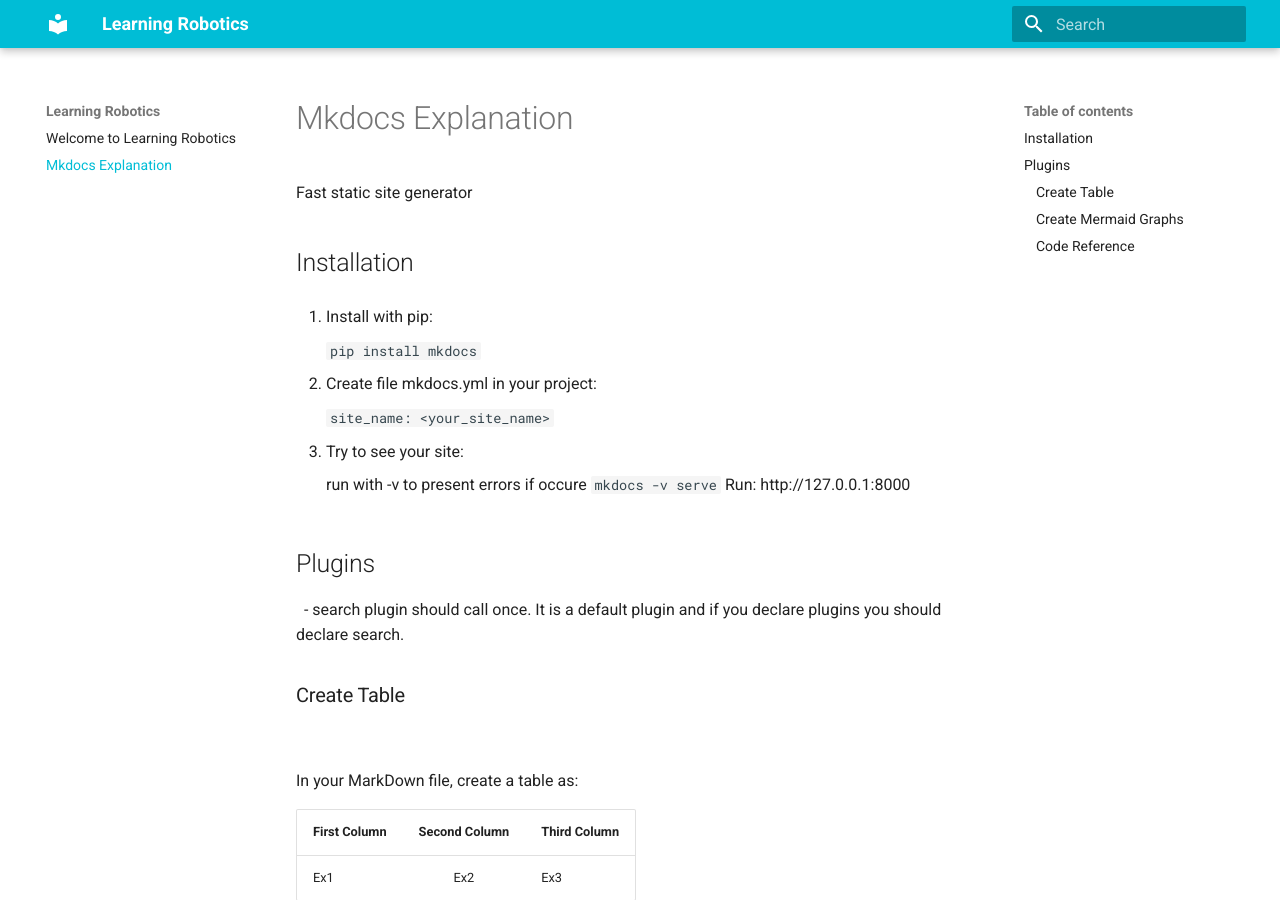
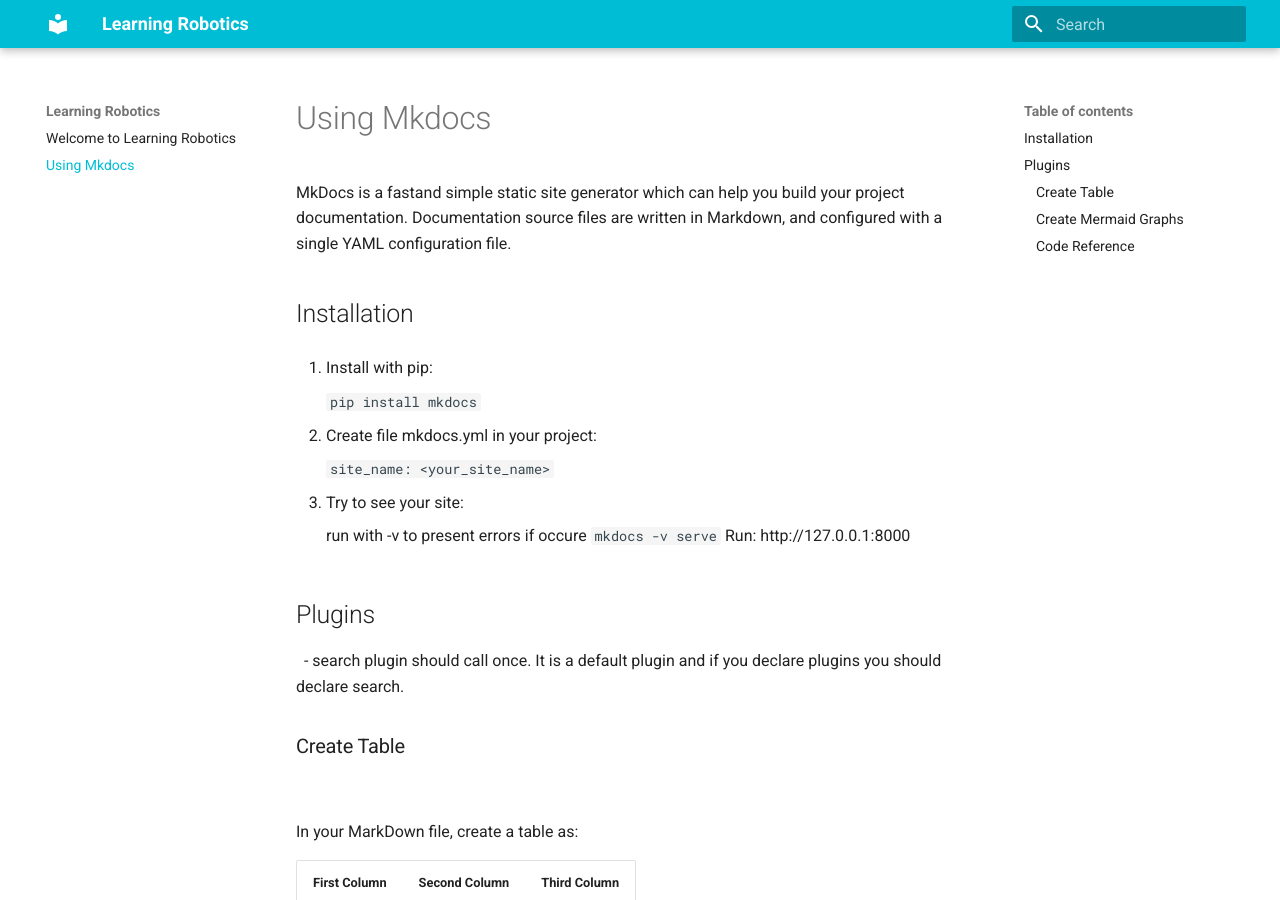
Before and after one commit to robokal/robokal-docs, an MkDocs documentation site: the page built from docs/mkdocs.md, in a window 1280 px wide and 900 px high. Built offline with MkDocs 1.6.1 and Material for MkDocs 9.7.7, drawn with Linux system fonts in a browser that asks for light colours.

Commit message:
Update mkdocs.md

```diff
--- a/docs/mkdocs.md
+++ b/docs/mkdocs.md
@@ -1,6 +1,6 @@
-# Mkdocs Explanation
+# Using Mkdocs
 
-Fast static site generator
+MkDocs is a fastand simple static site generator which can help you build your project documentation. Documentation source files are written in Markdown, and configured with a single YAML configuration file.
 
 ## Installation
 
```
